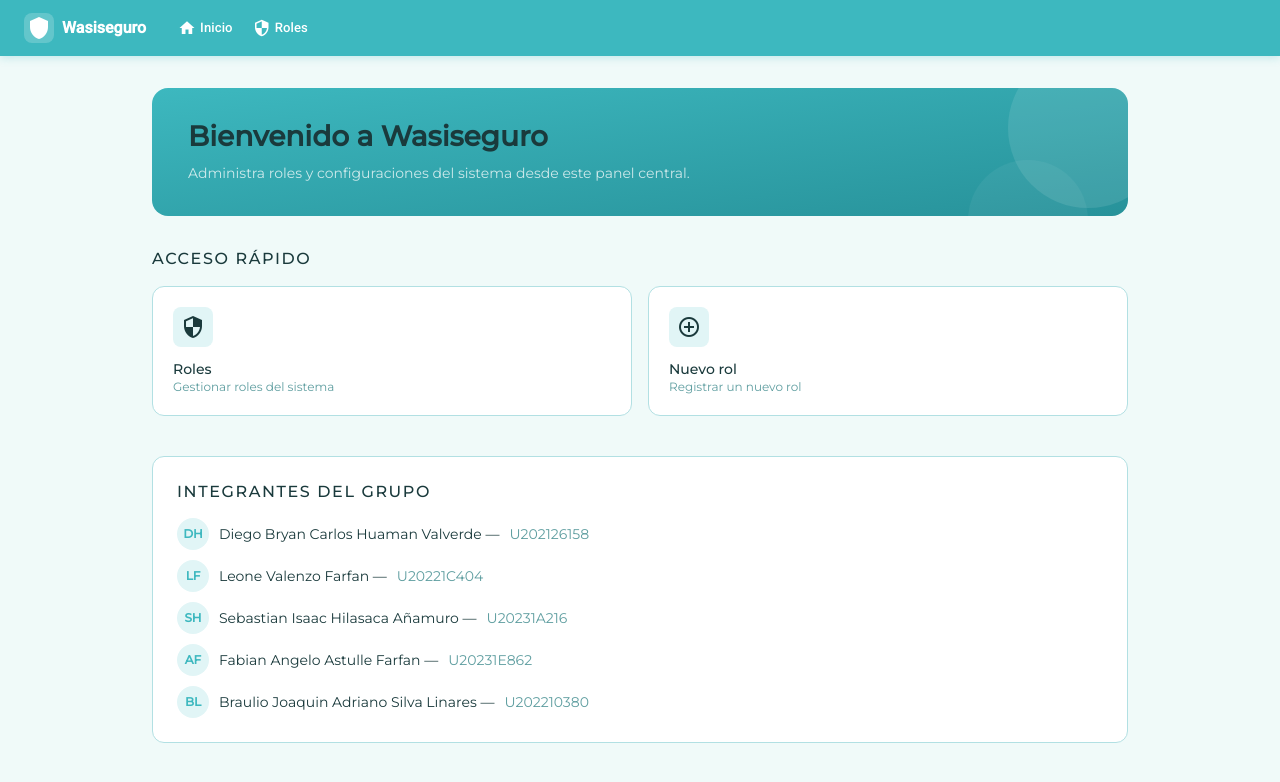
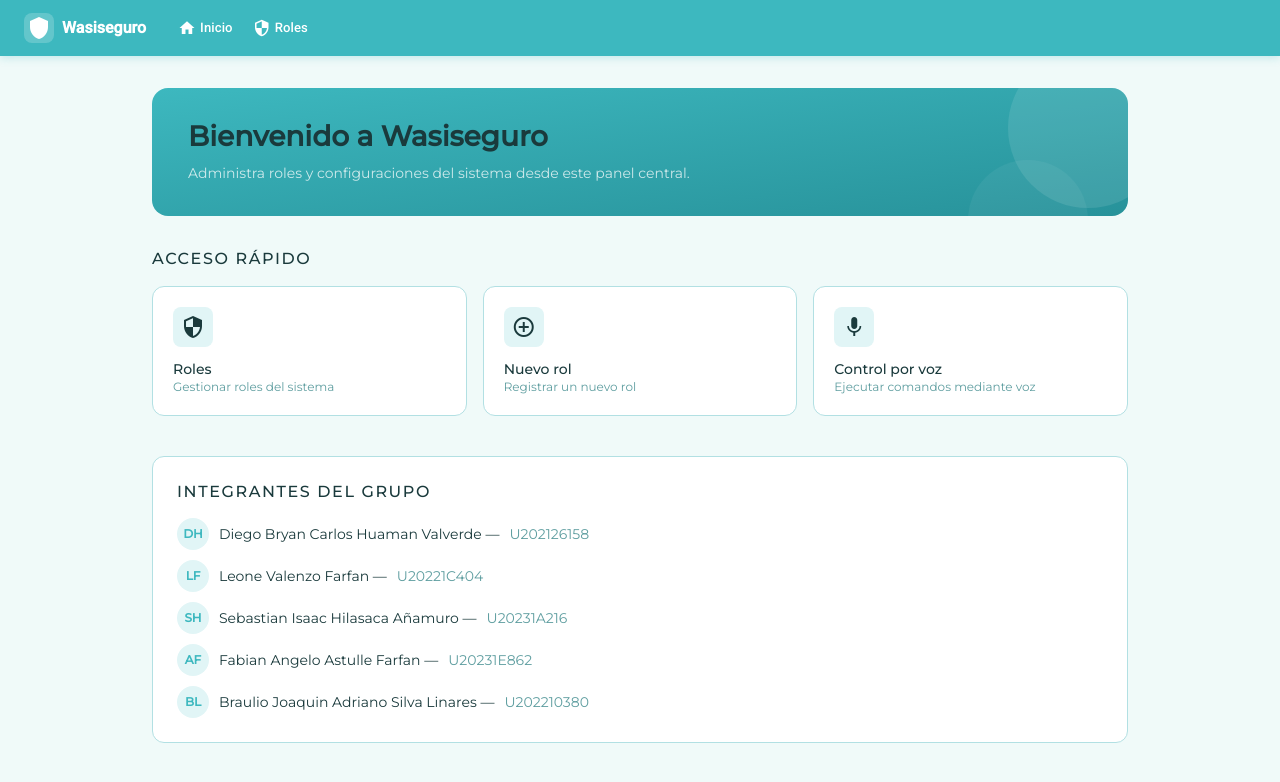
Before and after one commit to Grupo03ArquiWeb/WasiSeguro-Frontend, an Angular app: page /home in a window 1280 px wide. Shown: the top 782 px of the page. Built offline with nearby package versions, Linux system fonts and the light colour scheme; sample sign-in values are in the browser's storage.

Commit message:
Agrega acceso a control por voz en panel principal

```diff
--- a/src/app/app.routes.ts
+++ b/src/app/app.routes.ts
@@ -6,6 +6,7 @@ import { Logincomponent } from './components/logincomponent/logincomponent';
 import { authGuard } from './guards/auth-guard';
 import { RolCrear } from './components/rolcomponent/rol-crear/rol-crear';
 import { RolActualizar } from './components/rolcomponent/rol-actualizar/rol-actualizar';
+import { VozComponent } from './components/voz/voz';
 
 export const routes: Routes = [
   {
@@ -38,6 +39,10 @@ export const routes: Routes = [
         component: RolActualizar,
       },
       { path: 'listar', component: RolList },
+      {
+        path: 'voz',
+        component: VozComponent
+      }
     ],
   },
 ];
--- a/src/app/components/homecomponent/homecomponent.html
+++ b/src/app/components/homecomponent/homecomponent.html
@@ -79,6 +79,30 @@
       </div>
 
     </a>
+    <a routerLink="/voz" class="bg-white border border-border rounded-xl p-5
+         flex flex-col gap-3
+         hover:border-secondary
+         hover:shadow-lg
+         transition-all">
+
+  <div class="w-10 h-10 rounded-lg bg-secondary-light
+           flex items-center justify-center">
+    <mat-icon class="text-secondary text-xl">
+      mic
+    </mat-icon>
+  </div>
+
+  <div>
+    <p class="m-0 text-sm font-medium text-accent">
+      Control por voz
+    </p>
+
+    <p class="m-0 text-xs text-muted">
+      Ejecutar comandos mediante voz
+    </p>
+  </div>
+
+</a>
 
   </div>
 
--- a/src/app/services/voz.ts
+++ b/src/app/services/voz.ts
@@ -13,7 +13,7 @@ export interface VozResponse {
 })
 export class VozService {
 
-  private apiUrl = 'http://localhost:8083/api/voz/comando';
+  private apiUrl = 'http://localhost:8080/api/voz/comando';
 
   // Temporalmente usamos mock porque el backend todavía no levanta.
   private usarMock = true;
```
